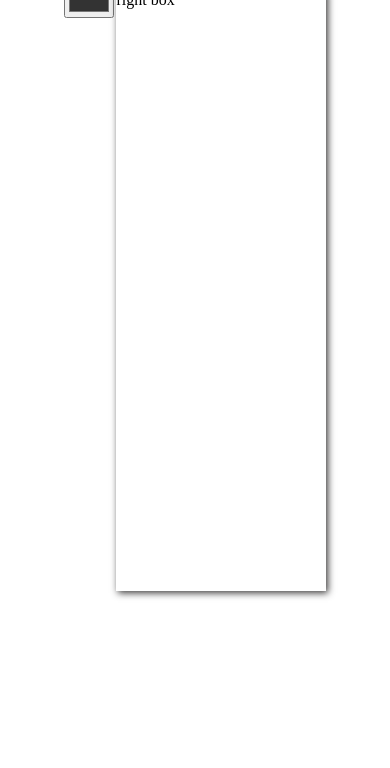
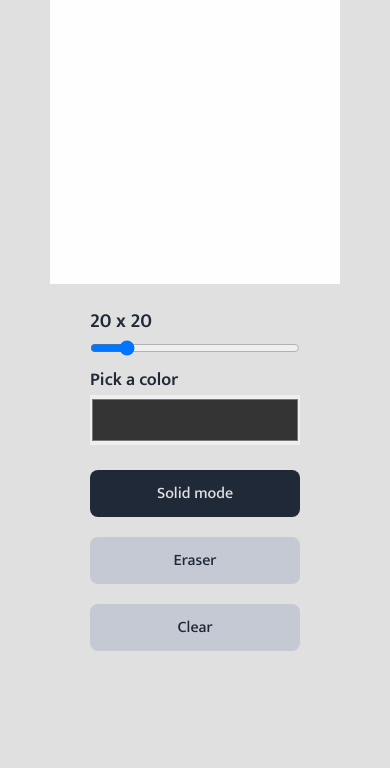
Before and after one commit to ltmccarthy9/sketch, a plain HTML site: page index.html in a window 390 px wide. Shown: the part 76-844 px from the top of the page. Drawn offline with Linux system fonts and the light colour scheme.

Commit message:
base functionality

```diff
--- a/index.html
+++ b/index.html
@@ -1,28 +1,38 @@
 <!DOCTYPE html>
 <html lang="en">
   <head>
-    <meta charset="UTF-8">
-    <meta name="viewport" content="width=device-width, initial-scale=1.0">
-    <meta http-equiv="X-UA-Compatible" content="ie=edge">
-    <title>HTML 5 Boilerplate</title>
-    <link rel="stylesheet" href="style.css">
+    <meta charset="UTF-8" />
+    <meta name="viewport" content="width=device-width, initial-scale=1.0" />
+    <title>sketch board</title>
+    <link rel="preconnect" href="https://fonts.googleapis.com" />
+    <link rel="preconnect" href="https://fonts.gstatic.com" crossorigin />
+    <link href="https://fonts.googleapis.com/css2?family=Mukta:wght@200;300;500;600;800&display=swap"
+     rel="stylesheet"
+     />
+    <link rel="shortcut icon" href="favicon.ico" />
+    <link rel="stylesheet" href="style.css" />
   </head>
   <body>
+    <header>
+      <h1>Sketch Board</h1>
+    </header>
     <main>
-        <section>
-           <h1>Hello</h1>
-           <div class="main-container">
-            <div class="left-box">
-                <input type="color" value="#333333"/>
-            </div>
-            <div class="right-box">
-                right box
-            </div>
-           </div>
-        </section>
+
+      <div class="options">
+        <div>
+            <label for="gridSizeSlider" id="gridSize">20 x 20</label>
+            <input id="gridSizeSlider" type="range" value="20" min="1" max="128" />
+            <label for="colorPicker">Pick a color</label>
+            <input id="colorPicker" name="colorPicker" type="color" value="#333333" />
+        </div>
+        <button id="solidMode" type="button">Solid mode</button>
+        <button id="eraserBtn" type="button">Eraser</button>
+        <button id="clearBtn" type="button">Clear</button>
+      </div>
+
+      <div id="grid" class="grid"></div>
+
     </main>
-
-
-	<script src="index.js"></script>
+    <script src="script.js"></script>
   </body>
 </html>
--- a/script.js
+++ b/script.js
@@ -0,0 +1,100 @@
+const DEFAULT_MODE = 'color'
+const DEFAULT_COLOR = '#1f2937'
+const DEFAULT_SIZE = 20
+
+let currentColor = DEFAULT_COLOR
+let currentMode = DEFAULT_MODE
+let currentSize = DEFAULT_SIZE
+
+const grid = document.getElementById('grid')
+
+const colorPicker = document.getElementById('colorPicker')
+colorPicker.oninput = (e) => setCurrentColor(e.target.value)
+
+const solidModeBtn = document.getElementById('solidMode')
+solidModeBtn.onclick = () => setCurrentMode('color')
+
+const eraserBtn = document.getElementById('eraserBtn')
+eraserBtn.onclick = () => setCurrentMode('eraser')
+
+const clearBtn = document.getElementById('clearBtn')
+clearBtn.onclick = () => reloadGrid()
+
+const sizeValue = document.getElementById('gridSize')
+
+const sizeSlider = document.getElementById('gridSizeSlider')
+sizeSlider.onmousemove = (e) => changeGridSizeDisplay(e.target.value)
+sizeSlider.onchange = (e) => changeSize(e.target.value)
+
+const body = document.querySelector('body')
+let mouseDown = false
+body.onmousedown = () => (mouseDown = true)
+body.onmouseup = () => (mouseDown = false)
+
+function setCurrentSize(newSize) {
+    currentSize = newSize
+}
+function setCurrentColor(newColor) {
+  currentColor = newColor
+}
+function setCurrentMode(newMode) {
+  changeMode(newMode)
+  currentMode = newMode
+}
+
+function createGrid(size) {
+    grid.style.gridTemplateColumns = `repeat(${size}, 1fr)`
+    grid.style.gridTemplateRows = `repeat(${size}, 1fr)`
+
+    for (let i = 0; i < size * size; i++) {
+      const gridElement = document.createElement('div')
+      gridElement.classList.add('grid-element')
+      gridElement.addEventListener('mouseover', changeColor)
+      gridElement.addEventListener('mousedown', changeColor)
+      grid.appendChild(gridElement)
+    }
+  }
+
+function reloadGrid() {
+    grid.textContent = ''
+    createGrid(currentSize)
+}
+
+function changeSize(value) {
+  setCurrentSize(value)
+  changeGridSizeDisplay(value)
+  reloadGrid()
+}
+
+function changeGridSizeDisplay(value) {
+  sizeValue.textContent = `${value} x ${value}`
+}
+
+function changeColor(e) {
+  if (e.type === 'mouseover' && !mouseDown) return
+
+  if (currentMode === 'color') {
+    e.target.style.backgroundColor = currentColor
+  } else if (currentMode === 'eraser') {
+    e.target.style.backgroundColor = '#fefefe'
+  }
+}
+
+function changeMode(newMode) {
+  if (currentMode === 'color') {
+    solidModeBtn.classList.remove('active')
+  } else if (currentMode === 'eraser') {
+    eraserBtn.classList.remove('active')
+  }
+
+  if (newMode === 'color') {
+    solidModeBtn.classList.add('active')
+  } else if (newMode === 'eraser') {
+    eraserBtn.classList.add('active')
+  }
+}
+
+window.onload = () => {
+  createGrid(DEFAULT_SIZE)
+  changeMode(DEFAULT_MODE)
+}
--- a/style.css
+++ b/style.css
@@ -1,30 +1,181 @@
+:root {
+    --dark: #1f2937;
+    --gray: #c4c9d4;
+    --gray-2: #abaeb4;
+    --primary-light: #e0e0e1;
+    --white: #fefefe;
+  }
+
+  *,
+  *::before,
+  *::after {
+    box-sizing: border-box;
+    padding: 0;
+    margin: 0;
+  }
 
 
-main {
-    width: 100%;
+  body {
+    background-color: var(--primary-light);
+    color: var(--dark);
+    font-family: 'Mukta', sans-serif;
   }
 
-section {
+
+  button,
+  input {
     width: 100%;
-    margin-left: auto;
-    margin-right: auto;
+    border: none;
+    color: inherit;
+    font-family: inherit;
+    font-size: inherit;
+    cursor: pointer;
+    outline: none;
+  }
+
+  /* HEADER */
+
+  header {
+    padding: 10px;
   }
 
   h1 {
     text-align: center;
+    font-size: 40px;
   }
 
-.main-container{
+  /* -----------------------------------*/
+
+  main {
     display: flex;
-    width: 70%;
-    margin-left: auto;
-    margin-right: auto;
+    align-items: center;
+    justify-content: center;
+    gap: 20px;
+    max-width: 1100px;
+    margin: auto;
+  }
+
+  label{
+    font-size: large;
+    font-weight: 600;
+  }
+
+  button {
+    padding: 10px 20px;
+    background-color: var( --gray);
+    border-radius: 8px;
+  }
+
+  button.active {
+    background-color: var(--dark);
+    color: var(--primary-light);
+  }
+
+  button.active:hover {
+    background-color: var(--dark);
+    color: var(--primary-light);
+  }
+
+  button:hover{
+    background-color: var(--gray-2);
+    transition: all .3s ease-out;
+  }
+
+  input[type='color']{
+    height: 50px;
+  }
+
+  .options {
+    display: flex;
+    flex-direction: column;
+    gap: 20px;
+    width: 210px;
+  }
+
+  #gridSize {
+    margin-bottom: -20px;
+    font-size: 20px;
+  }
+
+  .grid {
+    display: grid;
+    width: 600px;
     height: 600px;
+    background-color: var(--white);
   }
-.left-box{
-    width: 20%;
+
+  .grid-element {
+    user-select: none;
   }
-.right-box{
-    width: 80%;
-    box-shadow: 2px 2px 7px rgb(58, 57, 57);
+
+  .grid-element:hover {
+    box-shadow: 2px 2px 10px rgb(72, 71, 71);
+    transition: all .07s ease-out;
   }
+
+
+  /* MEDIA QUERIES */
+
+  @media (max-width: 1200px) {
+    .main {
+      justify-content: center;
+    }
+  }
+
+  @media (max-width: 850px) {
+    .main {
+      gap: 50px;
+    }
+
+    .settings {
+      width: 150px;
+      gap: 12px;
+    }
+
+    .size-value {
+      margin-bottom: -4px;
+    }
+
+    .grid {
+      width: 450px;
+      height: 450px;
+    }
+  }
+
+  @media (max-width: 650px) {
+    h1 {
+      font-size: 40px;
+    }
+
+    main {
+      flex-direction: column-reverse;
+      gap: 20px;
+    }
+
+    .grid {
+      width: 380px;
+      height: 380px;
+    }
+  }
+
+  @media (max-width: 400px) {
+
+    body{
+        max-width: 390px;
+    }
+
+    h1 {
+      font-size: 30px;
+    }
+
+    main {
+      flex-direction: column-reverse;
+      gap: 20px;
+      padding-bottom: 40px;
+    }
+
+    .grid {
+      width: 290px;
+      height: 290px;
+    }
+  }
```
Lines whose indentation alone changed are shown as unchanged.
